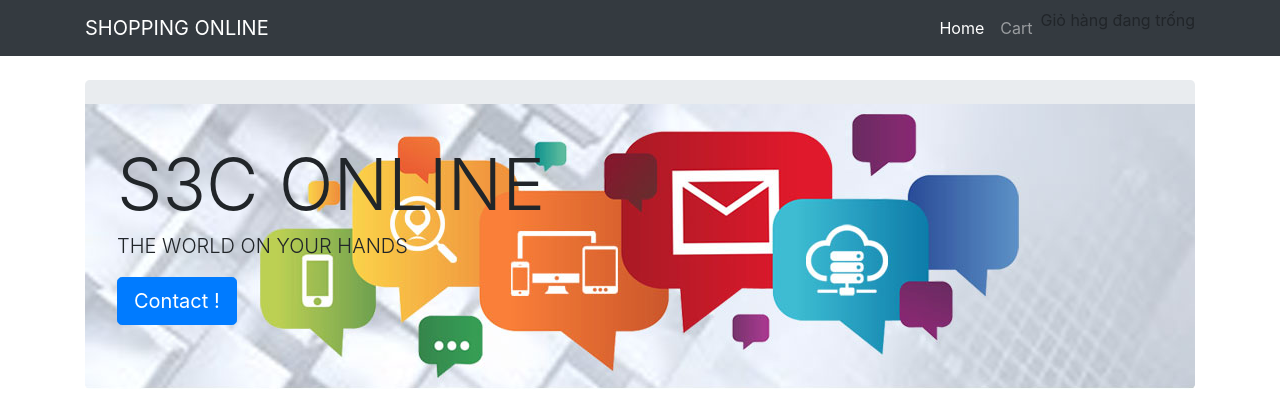
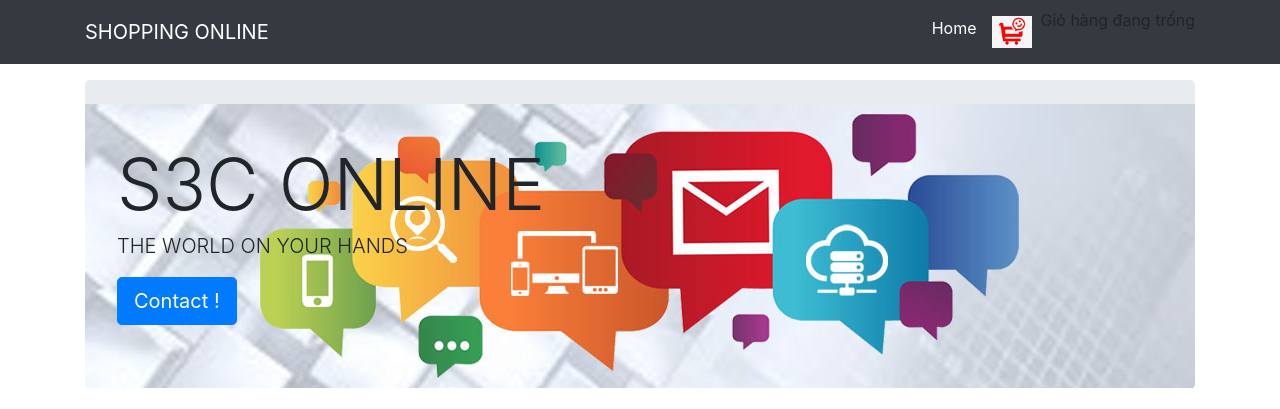
Before and after one commit to vnd-null0/shoponline, a Django app: page /mystore/ in a window 1280 px wide. Shown: the top 409 px of the page. Run offline with Django 3.2, Linux system fonts and the light colour scheme; data comes from the database, SQL or seed files in the repository; some libraries are stand-ins or nearby versions.

Commit message:
27_08_2018

```diff
--- a/templates/mystore/base.html
+++ b/templates/mystore/base.html
@@ -36,7 +36,7 @@
               </a>
             </li>
             <li class="nav-item">
-              <a class="nav-link" href="{% url 'cart:cart_detail' %}" <img src="{%static 'images/cart.jpg' %}"/>Cart</a>
+              <a class="nav-link" href="{% url 'cart:cart_detail'%}"> <img src="{%static 'images/cart.png'%}" width="40"/></a>
             </li>
             <li class="cart">
               {% if cart %}
```
Also changed, not shown: media/images/cart.jpg (deleted), media/images/cart.png (added).
